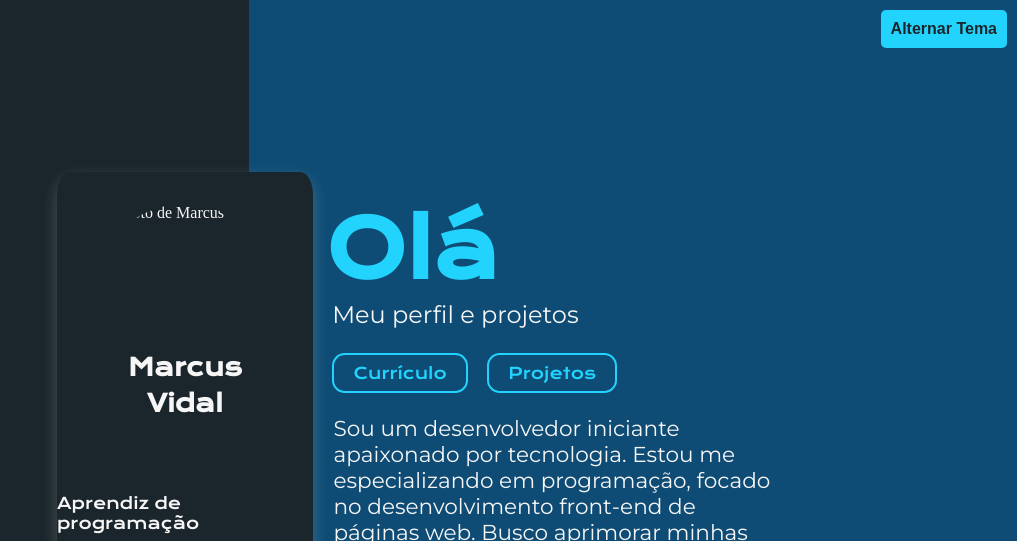
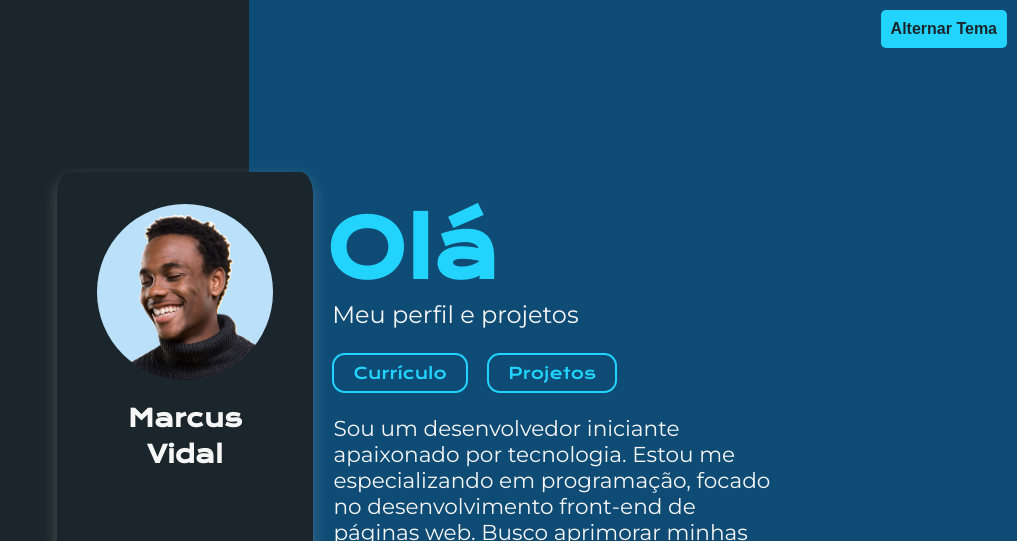
Before and after one commit to marcusvidal1/meu-portfolio, a website: page index.html in a window 1280 px wide. Shown: the top 541 px of the page, without its empty margins (263-1280 px from the left). Drawn offline with nearby package versions, Linux system fonts and the light colour scheme; no server answers.

Commit message:
Correção da imagem de perfil

```diff
--- a/index.html
+++ b/index.html
@@ -14,7 +14,7 @@
         <section class="content-container">
 
             <section class="profile-card">
-                <img class="profile-image" src="" alt="Foto de Marcus Vidal">
+                <img class="profile-image" src="assets/foto.png" alt="Foto de Marcus Vidal">
                 <h1 class="profile-name">Marcus<br>Vidal</h1>
                 <p class="profile-description">Aprendiz de programação</p>
 
```
Also changed, not shown: assets/foto.png (renamed from assets/foto-perfil.png).
